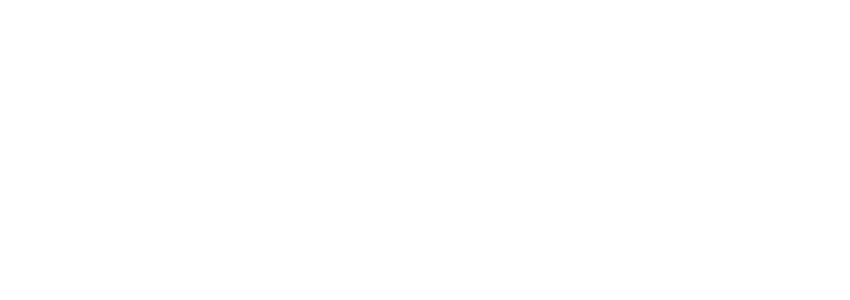
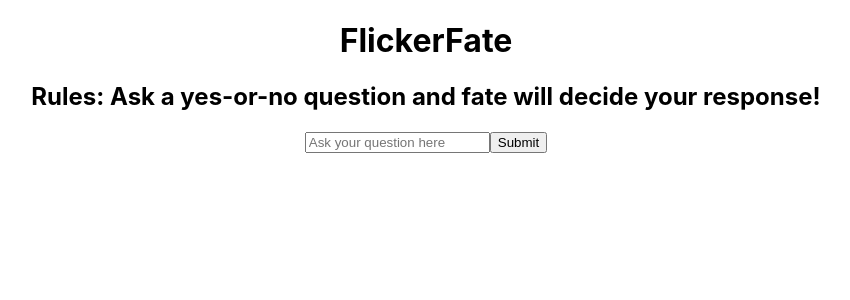
Before and after one commit to CaliHam/flickerfate, a React (Create React App) app: page / in a window 1280 px wide. Shown: the top 300 px of the page, without its empty margins (214-1064 px from the left). Built offline with nearby package versions, Linux system fonts and the light colour scheme.

Commit message:
Add basic app and form layout

```diff
--- a/src/components/App/App.css
+++ b/src/components/App/App.css
@@ -1,38 +1,3 @@
 .App {
   text-align: center;
 }
-
-.App-logo {
-  height: 40vmin;
-  pointer-events: none;
-}
-
-@media (prefers-reduced-motion: no-preference) {
-  .App-logo {
-    animation: App-logo-spin infinite 20s linear;
-  }
-}
-
-.App-header {
-  background-color: #282c34;
-  min-height: 100vh;
-  display: flex;
-  flex-direction: column;
-  align-items: center;
-  justify-content: center;
-  font-size: calc(10px + 2vmin);
-  color: white;
-}
-
-.App-link {
-  color: #61dafb;
-}
-
-@keyframes App-logo-spin {
-  from {
-    transform: rotate(0deg);
-  }
-  to {
-    transform: rotate(360deg);
-  }
-}
--- a/src/components/App/App.jsx
+++ b/src/components/App/App.jsx
@@ -1,8 +1,15 @@
 import './App.css';
+import { useState } from 'react';
+import Form from '../Form/Form'
 
-function App() {
+const App = () => {
+
+
   return (
     <div className="App">
+      <h1>FlickerFate</h1>
+      <h2><b>Rules:</b> Ask a yes-or-no question and fate will decide your response!</h2>
+      <Form />
     </div>
   );
 }
--- a/src/components/Form/Form.jsx
+++ b/src/components/Form/Form.jsx
@@ -0,0 +1,14 @@
+import './Form.css';
+
+const Form = () => {
+
+
+    return (
+        <form>
+            <input placeholder='Ask your question here'></input>
+            <button type='submit'>Submit</button>
+        </form>
+    )
+}
+
+export default Form;
```
Also changed, not shown: src/components/History/History.css (added), src/components/History/History.jsx (added).
